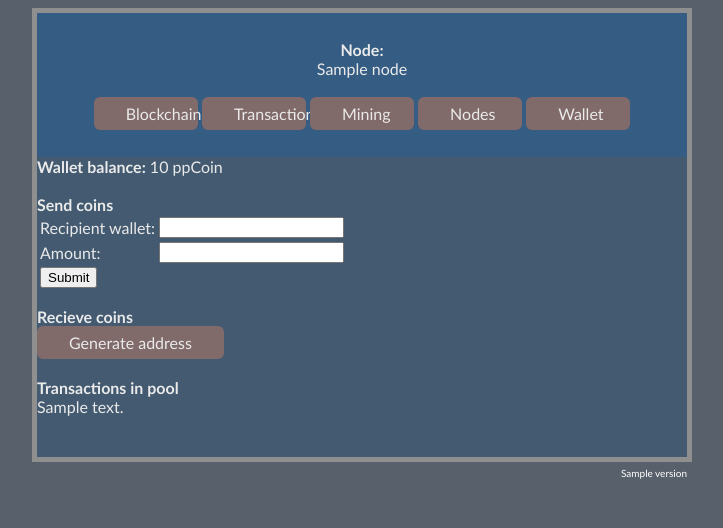
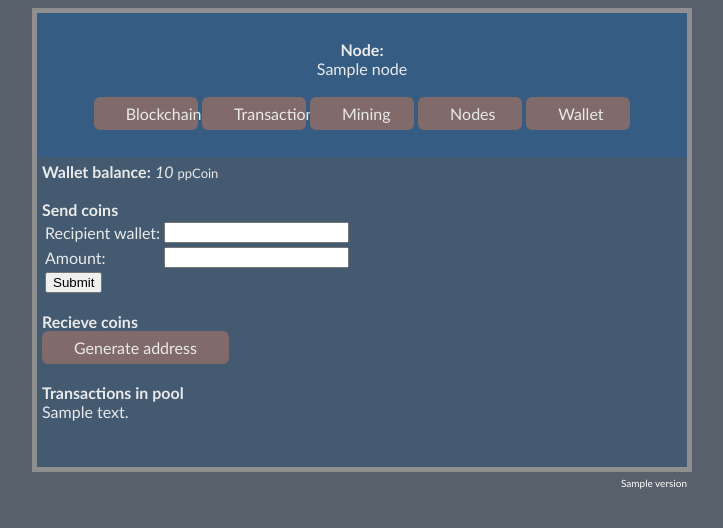
Before and after one commit to dglund/ppcoin, a Python web app: template templates/transactions.html in a window 1280 px wide. Shown: the top 528 px of the page, without its empty margins (278-1001 px from the left). Run offline with Jinja, Linux system fonts and the light colour scheme; the template is opened without the code that fills it: most values are stand-ins (such as "Sample title", 1, 10 or a date in 2020).

Commit message:
minor css and html modifications

```diff
--- a/static/style.css
+++ b/static/style.css
@@ -18,10 +18,11 @@ body {
     background-color: #8f8f8f;
 }
 #first {
-    width: 650px;
+    width: 640px;
     float: left;
     min-height: 300px;
     background-color: #435a70;
+    padding: 5px;
 }
 #second {
     width: 300px;
--- a/templates/transactions.html
+++ b/templates/transactions.html
@@ -4,9 +4,11 @@
 {% endblock %}
 {% block content %}
 
-    <b>Wallet balance:</b> {{ wallet_balance }} ppCoin<br><br>
+    <b>Wallet balance:</b> <i>{{ wallet_balance }}</i> <font size="2">ppCoin</font>
+    <br><br>
 
-    <b>Send coins</b><br>
+    <b>Send coins</b>
+    <br>
     <form action="/transactions/new" method="POST">
     <table>
         <tr>
@@ -24,10 +26,13 @@
     </form>
 
     <b>Recieve coins</b><br>
-    <a href="/generate" class="dynbutton">Generate address</a><br><br>
-
-    <b>Transactions in pool</b><br>
+    <a href="/generate" class="dynbutton">Generate address</a>
+    <br>
+    <br>
+    <b>Transactions in pool</b>
+    <br>
     {% for i in context %}
-        {{ i }} <br>
+        {{ i }}
+    <br>
     {% endfor %}
 {% endblock %}
```
